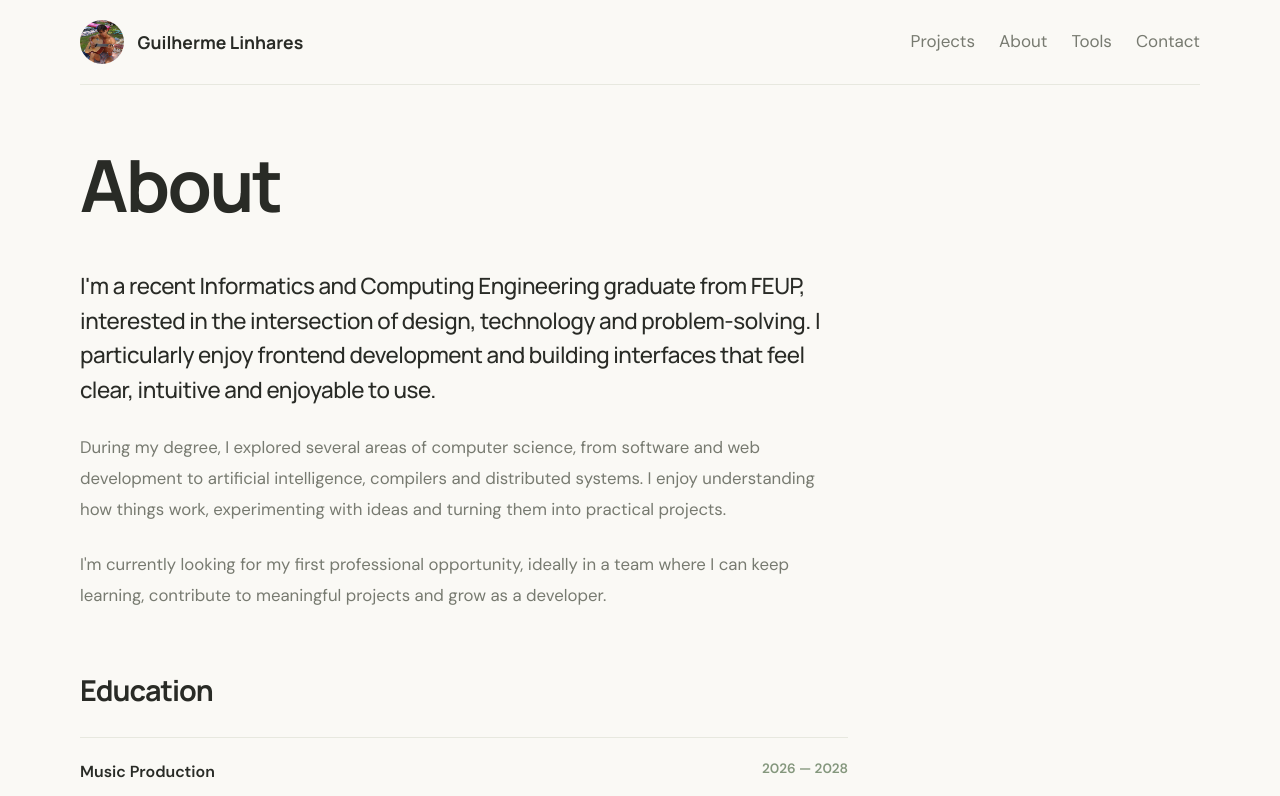
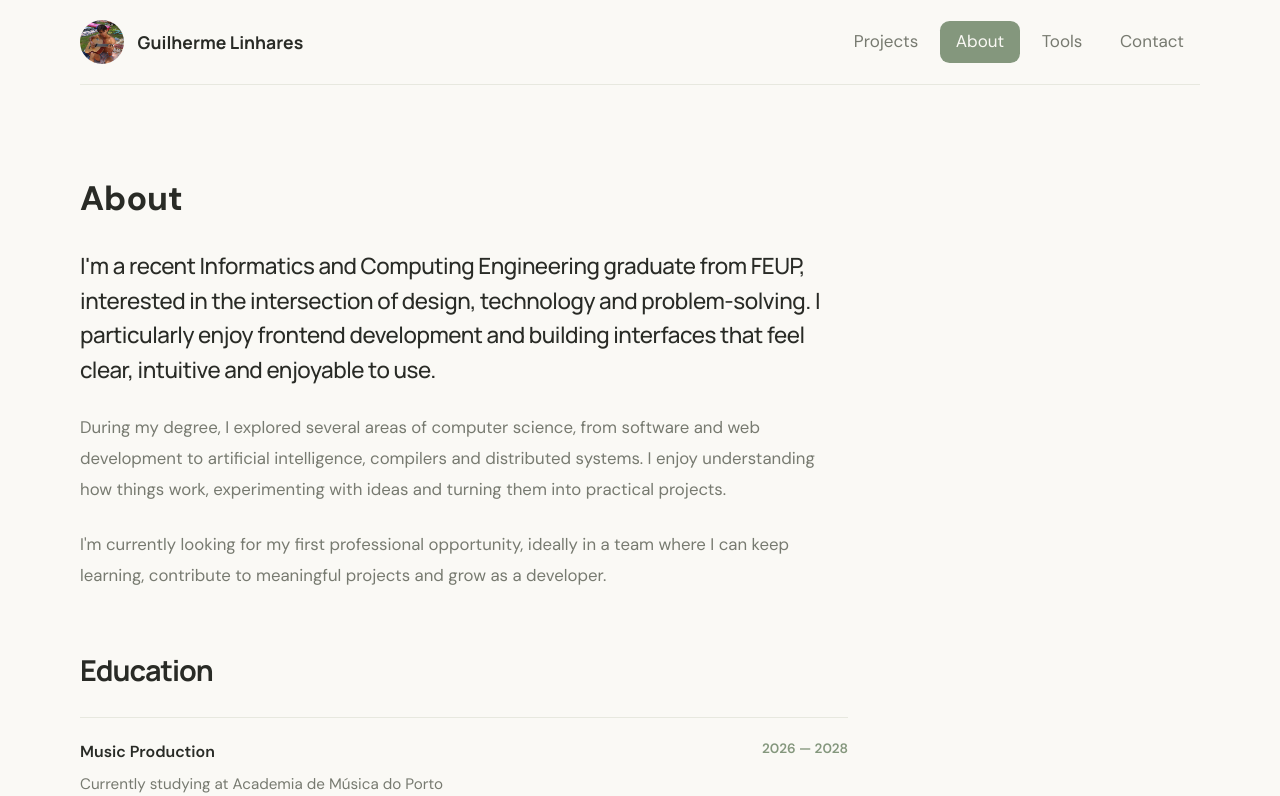
Before and after one commit to ffreshaf/ffreshaf.github.io, a React (Vite) app: page /about in a window 1280 px wide. Shown: the top 796 px of the page. Built offline with nearby package versions, Linux system fonts and the light colour scheme.

Commit message:
little slide action in the navbra

```diff
--- a/src/App.tsx
+++ b/src/App.tsx
@@ -5,6 +5,7 @@ import Projects from "./pages/Projects"
 import About from "./pages/About"
 import Tools from "./pages/Tools"
 import Contact from "./pages/Contact"
+import PageLayout from "./components/PageLayout"
 
 function App() {
 
@@ -12,10 +13,12 @@ function App() {
     <BrowserRouter>
       <Routes>
         <Route path="/" element={<Home />} />
-        <Route path="/projects" element={<Projects />} />
-        <Route path="/about" element={<About />} />
-        <Route path="/tools" element={<Tools />} />
-        <Route path="/contact" element={<Contact />} />
+        <Route element={<PageLayout />}>
+          <Route path="/projects" element={<Projects />} />
+          <Route path="/about" element={<About />} />
+          <Route path="/tools" element={<Tools />} />
+          <Route path="/contact" element={<Contact />} />
+        </Route>
       </Routes>
     </BrowserRouter>
   )
--- a/src/components/Navbar.tsx
+++ b/src/components/Navbar.tsx
@@ -1,6 +1,31 @@
-import { Link } from "react-router-dom"
+import { useLayoutEffect, useRef, useState } from "react"
+import { Link, NavLink, useLocation } from "react-router-dom"
+
+type Pill = { left: number; top: number; width: number; height: number }
 
 function Navbar() {
+  const navRef = useRef<HTMLElement>(null)
+  const { pathname } = useLocation()
+  const [pill, setPill] = useState<Pill | null>(null)
+
+  useLayoutEffect(() => {
+    const update = () => {
+      const active = navRef.current?.querySelector<HTMLElement>("a.active")
+      if (!active) return setPill(null)
+      setPill({
+        left: active.offsetLeft,
+        top: active.offsetTop,
+        width: active.offsetWidth,
+        height: active.offsetHeight,
+      })
+    }
+
+    update()
+    window.addEventListener("resize", update)
+    document.fonts?.ready.then(update) // as fontes carregadas mudam as larguras
+    return () => window.removeEventListener("resize", update)
+  }, [pathname])
+
   return (
     <header className="bar">
       <Link to="/" className="home">
@@ -8,11 +33,22 @@ function Navbar() {
         <span>Guilherme Linhares</span>
       </Link>
 
-      <nav>
-        <Link to="/projects">Projects</Link>
-        <Link to="/about">About</Link>
-        <Link to="/tools">Tools</Link>
-        <Link to="/contact">Contact</Link>
+      <nav ref={navRef}>
+        {pill && (
+          <span
+            className="pill"
+            aria-hidden="true"
+            style={{
+              width: pill.width,
+              height: pill.height,
+              transform: `translate(${pill.left}px, ${pill.top}px)`,
+            }}
+          />
+        )}
+        <NavLink to="/projects">Projects</NavLink>
+        <NavLink to="/about">About</NavLink>
+        <NavLink to="/tools">Tools</NavLink>
+        <NavLink to="/contact">Contact</NavLink>
       </nav>
     </header>
   )
--- a/src/components/PageLayout.tsx
+++ b/src/components/PageLayout.tsx
@@ -1,20 +1,14 @@
-import type { ReactNode } from "react"
+import { Outlet } from "react-router-dom"
 import Navbar from "./Navbar"
 import Footer from "./Footer"
 
-interface PageLayoutProps {
-  title: string
-  children: ReactNode
-}
-
-function PageLayout({ title, children }: PageLayoutProps) {
+function PageLayout() {
   return (
     <div className="page-shell">
       <Navbar />
 
       <main className="wrap page-content">
-        <h1 className="page">{title}</h1>
-        {children}
+        <Outlet />
       </main>
 
       <Footer />
--- a/src/pages/About.tsx
+++ b/src/pages/About.tsx
@@ -1,8 +1,8 @@
-import PageLayout from "../components/PageLayout"
 
 function About() {
   return (
-    <PageLayout title="About">
+    <>
+      <h1 className="page-title">About</h1>
       <div className="prose">
 
         <p className="about-intro">
@@ -105,7 +105,7 @@ function About() {
         </p>
 
       </div>
-    </PageLayout>
+    </>
   )
 }
 
--- a/src/pages/Contact.tsx
+++ b/src/pages/Contact.tsx
@@ -1,8 +1,8 @@
-import PageLayout from "../components/PageLayout"
 
 function Contact() {
   return (
-    <PageLayout title="Contact">
+    <>
+      <h1 className="page-title">Contact</h1>
       <div className="prose contact">
         <p>
           I'm based in Porto and available to start immediately.
@@ -54,7 +54,7 @@ function Contact() {
           </li>
         </ul>
       </div>
-    </PageLayout>
+    </>
   )
 }
 
--- a/src/pages/Projects.tsx
+++ b/src/pages/Projects.tsx
@@ -1,9 +1,8 @@
-import PageLayout from "../components/PageLayout"
 
 function Projects() {
   return (
-    <PageLayout title="Projects">
-
+    <>
+      <h1 className="page-title">Projects</h1>
       {/* Featured project */}
       <article className="project featured">
         <div className="project-info">
@@ -179,7 +178,7 @@ function Projects() {
 
       </div>
 
-    </PageLayout>
+    </>
   )
 }
 
--- a/src/pages/Tools.tsx
+++ b/src/pages/Tools.tsx
@@ -1,8 +1,8 @@
-import PageLayout from "../components/PageLayout"
 
 function Tools() {
   return (
-    <PageLayout title="Tools">
+    <>
+      <h1 className="page-title">Tools</h1>
       <div className="stack">
 
         <section className="stack-group">
@@ -51,7 +51,7 @@ function Tools() {
         </section>
 
       </div>
-    </PageLayout>
+    </>
   )
 }
 
--- a/src/styles/components/navbar.css
+++ b/src/styles/components/navbar.css
@@ -37,17 +37,46 @@
   display: flex;
   flex-wrap: wrap;
   align-items: center;
-  gap: 1.5rem;
+  gap: 0.35rem;
+  position: relative;
+}
+
+.bar nav .pill {
+  position: absolute;
+  top: 0;
+  left: 0;
+  z-index: 0;
+  border-radius: 0.6rem;
+  background: var(--accent);
+  pointer-events: none;
+
+  transition:
+    transform 320ms cubic-bezier(0.4, 0, 0.2, 1),
+    width 320ms cubic-bezier(0.4, 0, 0.2, 1),
+    height 320ms cubic-bezier(0.4, 0, 0.2, 1);
 }
 
 .bar nav a {
+  position: relative;
+  z-index: 1;
+
+  padding: 0.45rem 1rem;
+  border-radius: 0.6rem;
+
   text-decoration: none;
+  text-align: center;
   color: var(--muted);
-  transition: color 180ms ease;
+
+  transition: color 180ms ease, background-color 180ms ease;
 }
 
 .bar nav a:hover {
   color: var(--accent);
+}
+
+.bar nav a.active {
+  background: none;
+  color: var(--paper);
 }
 
 @media (max-width: 40rem) {
```
